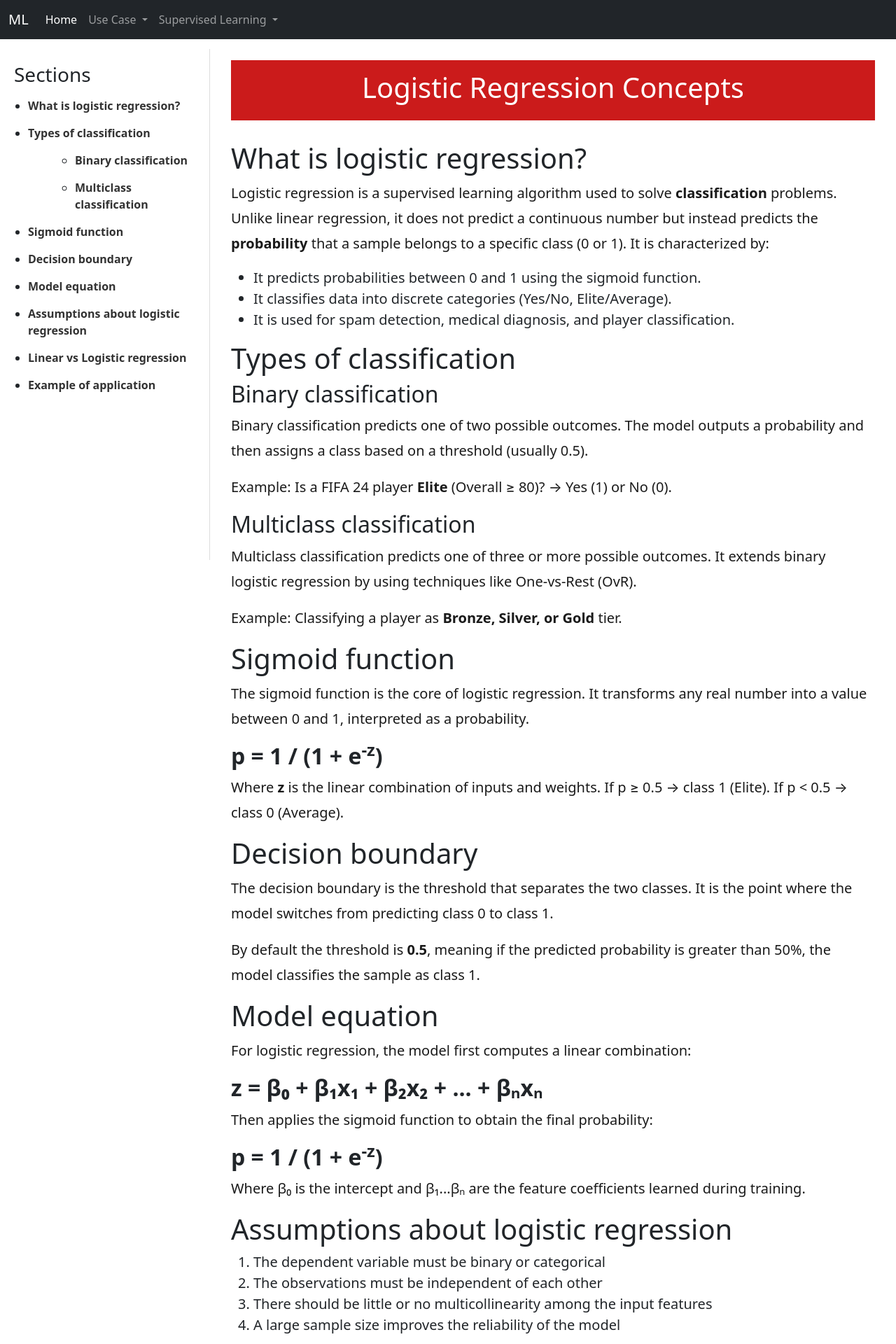
After one commit to jenn-martinez/MachineLearning, a Flask app: page /logisticRegression/concepts in a window 1280 px wide. The commit adds this page. Shown: the top 1920 px of the page at 70% size. Run offline with Flask 3, Linux system fonts and the light colour scheme; parts of the project's set-up code (start-up, migrations or seed data) failed here and were passed over.

Commit message:
feat: add logistic regression with FIFA24 dataset, concepts and application pages, updated navbar and mainMenu with logistic regression links, updated README with full project documentation including model equations, navigation table, sample results for both linear and logistic regression, tech stack and team info

```diff
--- a/app.py
+++ b/app.py
@@ -1,15 +1,19 @@
 from flask import Flask, render_template, request
 import pandas as pd
-from sklearn.linear_model import LinearRegression
+from sklearn.linear_model import LinearRegression, LogisticRegression
 import matplotlib
 matplotlib.use('Agg')
 import matplotlib.pyplot as plt
+from sklearn.model_selection import train_test_split
+from sklearn.metrics import accuracy_score, classification_report
+from sklearn.preprocessing import StandardScaler
+
 
 app = Flask(__name__)
 
 # ================== DATASET ==================
 df = pd.read_csv('medals.csv')
-
+df_logistic = pd.read_csv('fifa24.csv')
 # ================== RUTAS ==================
 @app.route('/')
 def home():
@@ -83,6 +87,86 @@ def predict():
                            x_col=x_col,
                            input_value=input_value)
 
+# ================== LOGISTIC REGRESSION ==================
+@app.route('/logisticRegression/concepts')
+def logisticConcept():
+    return render_template('logisticConcepts.html')
+
+
+@app.route('/logisticRegression/application')
+def logisticApplication():
+    return render_template('logisticApplication.html')
+
+
+@app.route('/predict_logistic', methods=['POST'])
+def predict_logistic():
+    # 1. Preparacion de datos
+    df_log = df_logistic.copy()
+    df_log['Elite'] = (df_log['Overall'] >= 80).astype(int)
+
+    X = df_log[['Pace', 'Shooting', 'Passing', 'Dribbling']].fillna(0)
+    y = df_log['Elite']
+
+    # 2. Split train/test
+    X_train, X_test, y_train, y_test = train_test_split(X, y, test_size=0.2, random_state=42)
+
+    # 3. Scaling
+    scaler = StandardScaler()
+    X_train_scaled = scaler.fit_transform(X_train)
+    X_test_scaled = scaler.transform(X_test)
+
+    # 4. Entrenamiento del modelo
+    model = LogisticRegression(random_state=42, max_iter=1000)
+    model.fit(X_train_scaled, y_train)
+
+    # 5. Evaluacion del modelo
+    train_accuracy = accuracy_score(y_train, model.predict(X_train_scaled))
+    test_accuracy = accuracy_score(y_test, model.predict(X_test_scaled))
+
+    # 6. Prediccion con inputs del usuario
+    pace_input = float(request.form['pace'])
+    shooting_input = float(request.form['shooting'])
+    passing_input = float(request.form['passing'])
+    dribbling_input = float(request.form['dribbling'])
+
+    user_input = scaler.transform([[pace_input, shooting_input, passing_input, dribbling_input]])
+    pred_class = model.predict(user_input)[0]
+    pred_prob = model.predict_proba(user_input)[0][1]
+
+    # 7. Grafica
+    plt.figure(figsize=(12, 5))
+
+    plt.subplot(1, 2, 1)
+    scatter = plt.scatter(X['Pace'], X['Shooting'], c=y, cmap='RdYlBu_r', alpha=0.6)
+    plt.colorbar(scatter, label='Elite (1) / Average (0)')
+    plt.scatter([pace_input], [shooting_input], color='black', s=200, marker='*', label='Your Input')
+    plt.xlabel('Pace')
+    plt.ylabel('Shooting')
+    plt.title('Logistic Regression: Elite Player?')
+    plt.legend()
+
+    plt.subplot(1, 2, 2)
+    plt.text(0.1, 0.75, f'Train Accuracy:  {train_accuracy:.1%}', fontsize=13)
+    plt.text(0.1, 0.55, f'Test Accuracy:   {test_accuracy:.1%}', fontsize=13)
+    plt.text(0.1, 0.35, f'Prediction:      {"ELITE" if pred_class else "AVERAGE"}', fontsize=13)
+    plt.text(0.1, 0.15, f'Probability:     {pred_prob:.1%}', fontsize=13)
+    plt.axis('off')
+    plt.title('Model Performance')
+
+    plt.tight_layout()
+    plt.savefig('static/logistic_graph.png', dpi=150)
+    plt.close()
+
+    result = "ELITE PLAYER" if pred_class == 1 else "AVERAGE PLAYER"
+    return render_template('logisticApplication.html',
+                           result=result,
+                           probability=f"{pred_prob:.1%}",
+                           pace=pace_input,
+                           shooting=shooting_input,
+                           passing=passing_input,
+                           dribbling=dribbling_input,
+                           train_acc=f"{train_accuracy:.1%}",
+                           test_acc=f"{test_accuracy:.1%}")
 
 # ================== RUN ==================
 if __name__ == '__main__':
--- /dev/null
+++ b/templates/logisticConcepts.html
@@ -0,0 +1,178 @@
+<!DOCTYPE html>
+<html lang="en">
+<head>
+    <meta charset="UTF-8">
+    <title>Logistic Regression Concepts</title>
+    <link rel="stylesheet" href="{{url_for('static',filename='style.css')}}">
+    <link href="https://cdn.jsdelivr.net/npm/bootstrap@5.3.0/dist/css/bootstrap.min.css" rel="stylesheet">
+</head>
+<body>
+    {% include "navbar.html"%}
+<div class="layout">
+    <div class="sidebar">
+        <h3>Sections</h3>
+        <ul>
+            <li><a href="#what">What is logistic regression?</a></li>
+            <li>
+                <a href="#types">Types of classification</a>
+                <ol>
+                    <ul>
+                        <li><a href="#binary">Binary classification</a></li>
+                        <li><a href="#multiclass">Multiclass classification</a></li>
+                    </ul>
+                </ol>
+            </li>
+            <li><a href="#sigmoid">Sigmoid function</a></li>
+            <li><a href="#decision">Decision boundary</a></li>
+            <li><a href="#equation">Model equation</a></li>
+            <li><a href="#assumptions">Assumptions about logistic regression</a></li>
+            <li><a href="#vs">Linear vs Logistic regression</a></li>
+            <li><a href="#example">Example of application</a></li>
+        </ul>
+    </div>
+    <div class="main">
+        <div class="content">
+            <div class="titleOne">
+                <h1>Logistic Regression Concepts</h1>
+            </div>
+            <div class="section">
+
+                <h1 id="what">What is logistic regression?</h1>
+                <p>
+                    Logistic regression is a supervised learning algorithm used to solve
+                    <strong>classification</strong> problems. Unlike linear regression, it does not
+                    predict a continuous number but instead predicts the
+                    <strong>probability</strong> that a sample belongs to a specific class (0 or 1).
+                    It is characterized by:
+                </p>
+                <ul>
+                    <li>It predicts probabilities between 0 and 1 using the sigmoid function.</li>
+                    <li>It classifies data into discrete categories (Yes/No, Elite/Average).</li>
+                    <li>It is used for spam detection, medical diagnosis, and player classification.</li>
+                </ul>
+
+                <h1></h1>
+
+                <h1 id="types">Types of classification</h1>
+                <h2 id="binary">Binary classification</h2>
+                <p>
+                    Binary classification predicts one of two possible outcomes.
+                    The model outputs a probability and then assigns a class based on a threshold (usually 0.5).
+                </p>
+                <p>
+                    Example: Is a FIFA 24 player <strong>Elite</strong> (Overall ≥ 80)? → Yes (1) or No (0).
+                </p>
+                <h2 id="multiclass">Multiclass classification</h2>
+                <p>
+                    Multiclass classification predicts one of three or more possible outcomes.
+                    It extends binary logistic regression by using techniques like One-vs-Rest (OvR).
+                </p>
+                <p>
+                    Example: Classifying a player as <strong>Bronze, Silver, or Gold</strong> tier.
+                </p>
+
+                <h1 id="sigmoid">Sigmoid function</h1>
+                <p>
+                    The sigmoid function is the core of logistic regression. It transforms any real number
+                    into a value between 0 and 1, interpreted as a probability.
+                </p>
+                <h2>
+                    <strong>p = 1 / (1 + e<sup>-z</sup>)</strong>
+                </h2>
+                <p>
+                    Where <strong>z</strong> is the linear combination of inputs and weights.
+                    If p ≥ 0.5 → class 1 (Elite). If p &lt; 0.5 → class 0 (Average).
+                </p>
+
+                <h1 id="decision">Decision boundary</h1>
+                <p>
+                    The decision boundary is the threshold that separates the two classes.
+                    It is the point where the model switches from predicting class 0 to class 1.
+                </p>
+                <p>
+                    By default the threshold is <strong>0.5</strong>, meaning if the predicted
+                    probability is greater than 50%, the model classifies the sample as class 1.
+                </p>
+
+                <h1 id="equation">Model equation</h1>
+                <p>
+                    For logistic regression, the model first computes a linear combination:
+                </p>
+                <h2>
+                    <strong>z = β₀ + β₁x₁ + β₂x₂ + ... + βₙxₙ</strong>
+                </h2>
+                <p>
+                    Then applies the sigmoid function to obtain the final probability:
+                </p>
+                <h2>
+                    <strong>p = 1 / (1 + e<sup>-z</sup>)</strong>
+                </h2>
+                <p>
+                    Where β₀ is the intercept and β₁...βₙ are the feature coefficients learned during training.
+                </p>
+
+                <h1 id="assumptions">Assumptions about logistic regression</h1>
+                <ol>
+                    <li>The dependent variable must be binary or categorical</li>
+                    <li>The observations must be independent of each other</li>
+                    <li>There should be little or no multicollinearity among the input features</li>
+                    <li>A large sample size improves the reliability of the model</li>
+                </ol>
+
+                <h1 id="vs">Linear vs Logistic regression</h1>
+                <table class="table table-bordered table-striped mt-3">
+                    <thead class="table-dark">
+                        <tr>
+                            <th>Aspect</th>
+                            <th>Linear Regression</th>
+                            <th>Logistic Regression</th>
+                        </tr>
+                    </thead>
+                    <tbody>
+                        <tr>
+                            <td>Output</td>
+                            <td>Continuous number</td>
+                            <td>Probability (0 to 1)</td>
+                        </tr>
+                        <tr>
+                            <td>Task</td>
+                            <td>Prediction</td>
+                            <td>Classification</td>
+                        </tr>
+                        <tr>
+                            <td>Function</td>
+                            <td>Straight line (y = mx + b)</td>
+                            <td>S-shaped sigmoid curve</td>
+                        </tr>
+                        <tr>
+                            <td>Example</td>
+                            <td>Predict total Olympic medals</td>
+                            <td>Is FIFA player Elite? Yes/No</td>
+                        </tr>
+                    </tbody>
+                </table>
+
+                <h1 id="example">Example of application</h1>
+                <p>
+                    A real-life example is classifying FIFA 24 players as Elite or Average.
+                    Where:
+                </p>
+                <ul>
+                    <li>The independent variables are Pace, Shooting, Passing and Dribbling.</li>
+                    <li>The dependent variable is whether the player is Elite (Overall ≥ 80)</li>
+                </ul>
+                <p>The logistic regression model would be as follows:</p>
+                <p><strong>z = β₀ + β₁(Pace) + β₂(Shooting) + β₃(Passing) + β₄(Dribbling)</strong></p>
+                <p><strong>p = 1 / (1 + e<sup>-z</sup>)</strong></p>
+                <p>
+                    Where p is the probability of the player being Elite.
+                    If p ≥ 0.5 the model classifies the player as Elite, otherwise as Average.
+                </p>
+
+            </div>
+        </div>
+    </div>
+</div>
+    <script src="https://cdn.jsdelivr.net/npm/bootstrap@5.3.0/dist/js/bootstrap.bundle.min.js"></script>
+</body>
+</html>
--- a/templates/navbar.html
+++ b/templates/navbar.html
@@ -8,7 +8,6 @@
         </button>
 
         <div class="collapse navbar-collapse" id="navbarNavDropdown">
-
             <ul class="navbar-nav">
 
                 <li class="nav-item">
@@ -19,12 +18,11 @@
                     <a class="nav-link dropdown-toggle" href="#" role="button" data-bs-toggle="dropdown">
                         Use Case
                     </a>
-
                     <ul class="dropdown-menu">
                         <li><a class="dropdown-item" href="{{ url_for('bbva_page') }}">BBVA Pipeline</a></li>
                         <li><a class="dropdown-item" href="{{ url_for('bank_page') }}">Bank Fraud</a></li>
                         <li><a class="dropdown-item" href="{{ url_for('facial_page') }}">Facial Recognition</a></li>
-                            <li><a class="dropdown-item" href="{{ url_for('customerChurn_page') }}">Customer Chrun</a></li>
+                        <li><a class="dropdown-item" href="{{ url_for('customerChurn_page') }}">Customer Churn</a></li>
                     </ul>
                 </li>
 
@@ -32,12 +30,21 @@
                     <a class="nav-link dropdown-toggle" href="#" role="button" data-bs-toggle="dropdown">
                         Supervised Learning
                     </a>
+                    <ul class="dropdown-menu">
 
-                        <ul class="dropdown-menu">
-                           <li><a class="dropdown-item" href="{{ url_for('linealConcept') }}">Linear Regression: Concepts</a></li>
-                            <li><a class="dropdown-item" href="{{ url_for('linealApplication') }}">Linear Regression: Application</a></li>
+                        <li><h6 class="dropdown-header">Linear Regression</h6></li>
+                        <li><a class="dropdown-item" href="{{ url_for('linealConcept') }}">Concepts</a></li>
+                        <li><a class="dropdown-item" href="{{ url_for('linealApplication') }}">Application</a></li>
+
+                        <li><hr class="dropdown-divider"></li>
+
+                        <li><h6 class="dropdown-header">Logistic Regression</h6></li>
+                        <li><a class="dropdown-item" href="{{ url_for('logisticConcept') }}">Concepts</a></li>
+                        <li><a class="dropdown-item" href="{{ url_for('logisticApplication') }}">Application</a></li>
+
                     </ul>
                 </li>
+
             </ul>
         </div>
     </div>
```
Also changed, not shown: templates/logisticApplication.html (added, +119 -0 lines), templates/mainMenu.html (+16 -7 lines), README.md, static/logistic_graph.png (added), 1 other file. Lines whose indentation alone changed are shown as unchanged.
